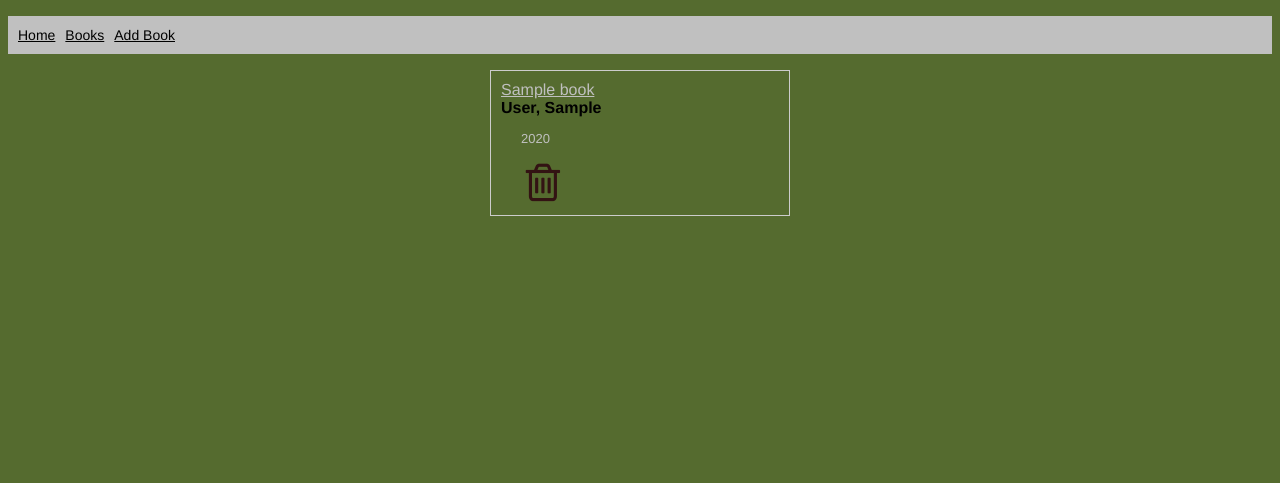
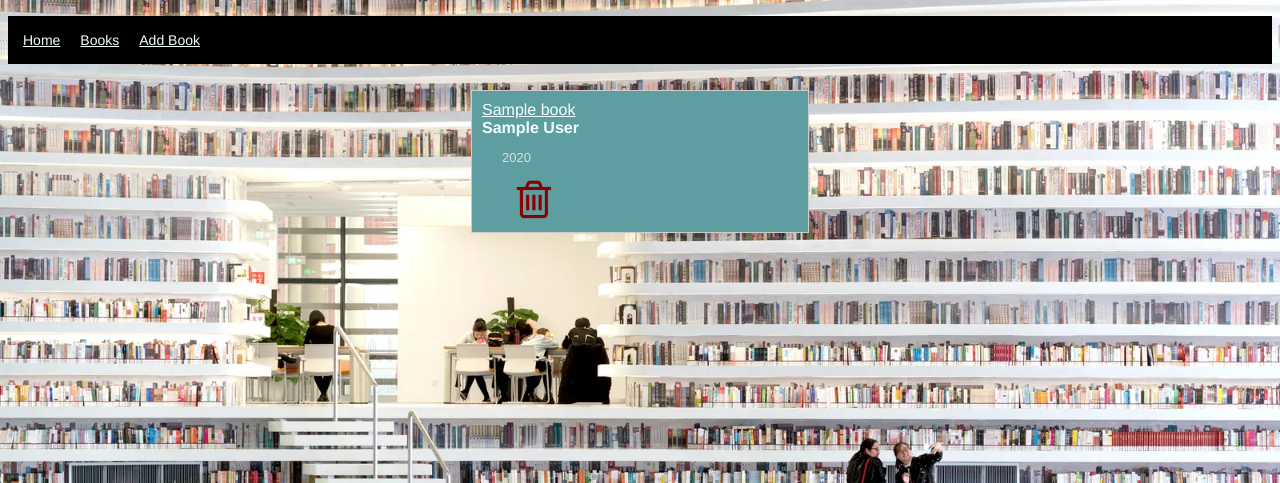
Before and after one commit to hudhill/library_manager, a Flask app: page /books in a window 1280 px wide. Shown: the top 483 px of the page. Run offline with Flask 2, Linux system fonts and the light colour scheme; a database or web service that is not in the repository returns one stand-in record (values such as "Sample title"); some libraries are stand-ins or nearby versions.

Commit message:
complete

```diff
--- a/static/style.css
+++ b/static/style.css
@@ -1,20 +1,31 @@
 body{
-    font-family: "Helvetica", arial, sans-serif; font-size: 16px;
-    background-color:darkolivegreen
+    font-family: "Helvetica", arial, sans-serif;
+    font-size: 16px;
+    background-image: url(/static/img/library.webp);
+    background-size: cover;
+  }
+
+  .welcome{
+    font-family:Georgia, 'Times New Roman', Times, serif;
+    font-size: 50px;
+    color: black;
+    font-weight: bold;
+    text-shadow: 1px 1px 2px white, 0 0 10px whitesmoke;
   }
 
   .book {
+    color:azure;
     border: 1px solid #ccc;
-    width: 300px;
-    min-height: 68px;
+    width: 25%;
+    min-height: 100px;
+    min-width: 100px;
     padding: 10px;
-    display: flex;
-    line-height: 18px;
-    margin-bottom: 10px;
+    margin: 10px;
+    background-color:cadetblue;
   }
 
   .title {
-    color:silver;
+    color:azure;
   }
 
   .author {
@@ -24,7 +35,7 @@ body{
   }
 
   .year{
-    color:silver;
+    color:gainsboro;
     font-size: 13px;
     margin-left: 20px;
   }
@@ -44,7 +55,7 @@ body{
     font-size: 100%;
     width : 100%;
     padding: 10px;
-    margin: 10px;
+    margin-right: 10px;
     box-sizing: border-box;
   }
 
@@ -59,23 +70,39 @@ body{
 
   .menu{
     display: flex;
-    padding: 10px;
-    background-color:silver;
+    padding: 15px;
+    background-color:black;
   }
 
   .menu a{
-    color:black;
+    color:azure;
     font-family: "Helvetica", arial, sans-serif; font-size: 14px;
   }
 
   .menu li{
-    padding-right: 10px;
+    padding-right: 20px;
     list-style: none;
   }
 
   .container{
+    position: relative;
     display: flex;
     flex-wrap: wrap;
-    width: 300px;
-    margin: 0 auto;
+    margin: auto;
+    justify-content: center;
   }
+
+  .show-book {
+    display: block;
+    background-color: cadetblue;
+    padding: 10px;
+    width: 30%
+  }
+
+form{
+  background-color: cadetblue;
+  padding: 10px;
+  margin: auto;
+  width: 30%;
+  min-width: 0;
+}
--- a/templates/base.html
+++ b/templates/base.html
@@ -18,7 +18,7 @@
       </ul>
     </nav>
   </header>
-  <div class="container">
+  <div>
     {% block content %}
     {% endblock %}
   </div>
--- a/templates/books/edit.html
+++ b/templates/books/edit.html
@@ -1,7 +1,7 @@
 {% extends "base.html" %}
 {% block content %}
 
-<form action = "/books/{{book.id}}" method = "POST">
+<form class="form" action = "/books/{{book.id}}" method = "POST">
     <div>
         <label for = "title">Title:</label>
         <input id = "title" name = "title" value = "{{book.title}}" type = "text" required>
--- a/templates/books/index.html
+++ b/templates/books/index.html
@@ -1,21 +1,22 @@
 {% extends "base.html" %}
 {% block content %}
-
+<div class="container">
 {% for book in books %}
-<div class="book">  <!--define book style in CSS-->
-  <div>
+  <div class="book">
+    <div>
       <a class = "title" href = "/books/{{book.id}}">{{ book.title }}</a>
       <div class="author">
-        {{ book.author.last_name }}, {{ book.author.first_name}}
+        {{ book.author.first_name}} {{ book.author.last_name }}
       </div>
       <p class = "year">{{ book.year }}</p>
       <div class="buttons">
           <form class="delete-form" action="/books/{{book.id}}/delete" method="POST">
-            <button class="trash-button"><i class="fa fa-trash-o fa-3x" style="color:rgb(51, 19, 19)" aria-hidden="true"></i></button>
+            <button class="trash-button"><i class="fa fa-trash-o fa-3x" style="color:darkred" aria-hidden="true"></i></button>
           </form>
       </div>
+    </div>
   </div>
+  {% endfor %}
 </div>
-  {% endfor %}
 
 {% endblock %}
--- a/templates/books/show.html
+++ b/templates/books/show.html
@@ -1,7 +1,7 @@
 {% extends "base.html" %}
 {% block content %}
 
-<div>
+<div class="show-book">
     <h2>{{ book.title }}</h2>
     <hr/>
     <p>by {{ book.author.first_name }} {{ book.author.last_name }}</p>
--- a/templates/index.html
+++ b/templates/index.html
@@ -1,4 +1,4 @@
 {% extends "base.html" %}
 {% block content %}
-HOME PAGE
+<div class="welcome">Welcome to the Library</div>
 {% endblock %}
```
Also changed, not shown: static/img/library.webp (added).
